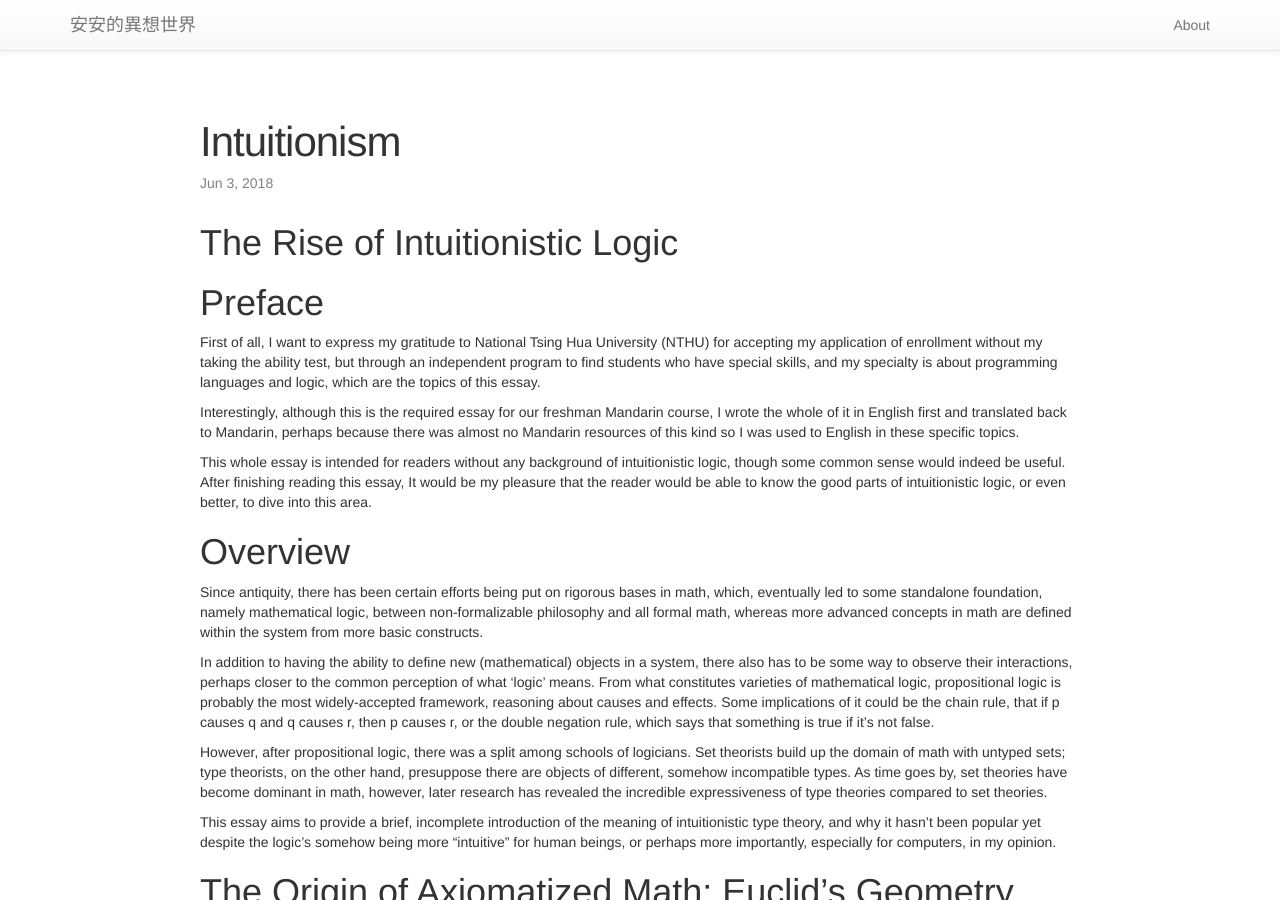
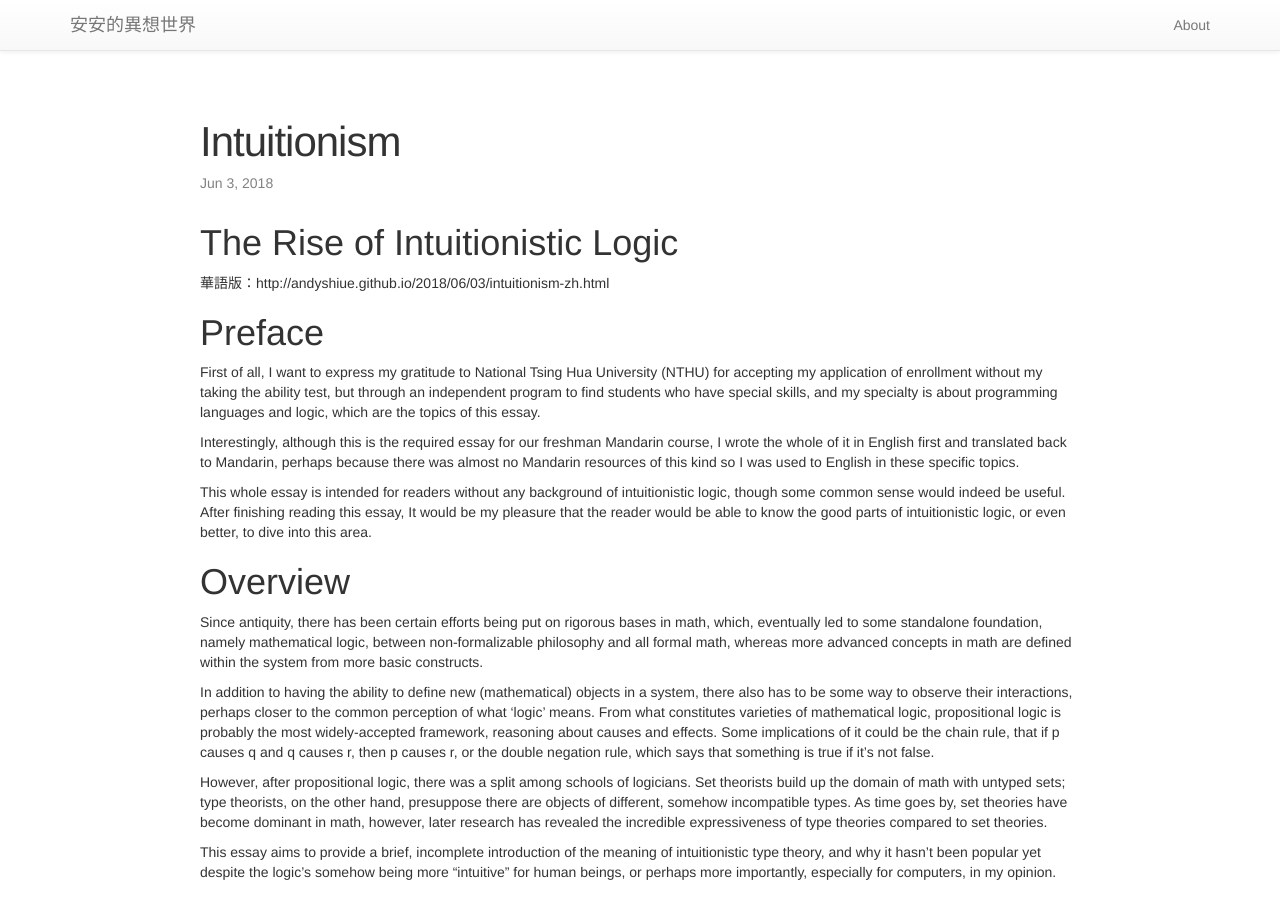
Before and after one commit to AndyShiue/AndyShiue.github.io, a Jekyll site: the page built from _posts/2018-06-03-intuitionism.md, in a window 1280 px wide and 900 px high. Built offline with Jekyll 4.4.1, drawn with Linux system fonts in a browser that asks for light colours; our own code applies the rules of GitHub Pages for plain Markdown files; comment, search, counter and statistics services are not loaded.

Commit message:
Update 2018-06-03-intuitionism.md

```diff
--- a/_posts/2018-06-03-intuitionism.md
+++ b/_posts/2018-06-03-intuitionism.md
@@ -1,4 +1,6 @@
 # The Rise of Intuitionistic Logic
+
+華語版：http://andyshiue.github.io/2018/06/03/intuitionism-zh.html
 
 # Preface
 
```
